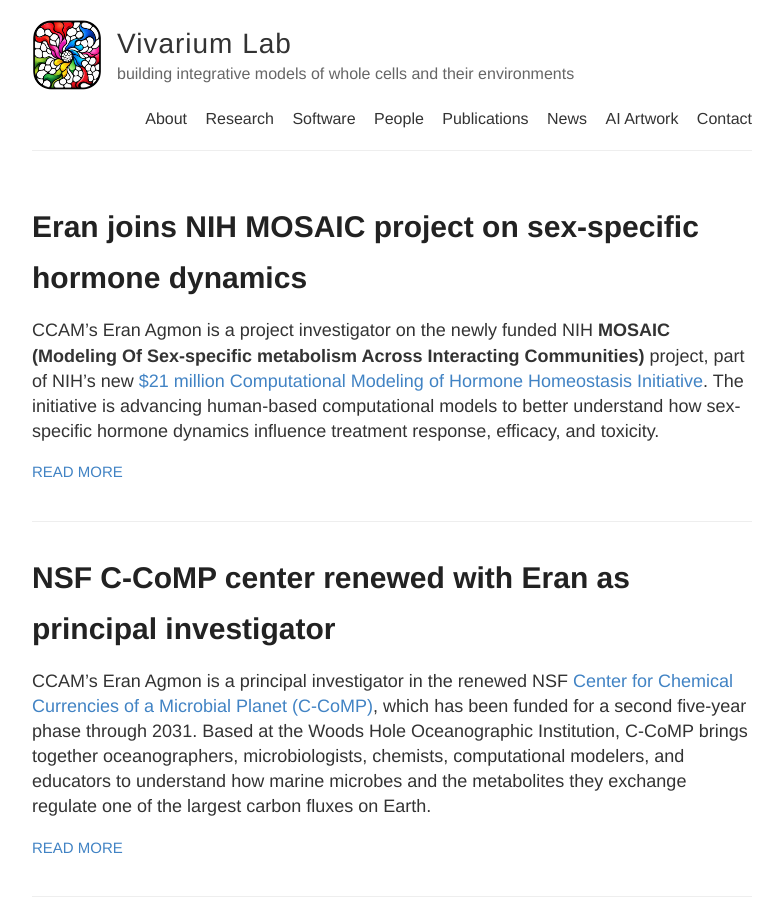
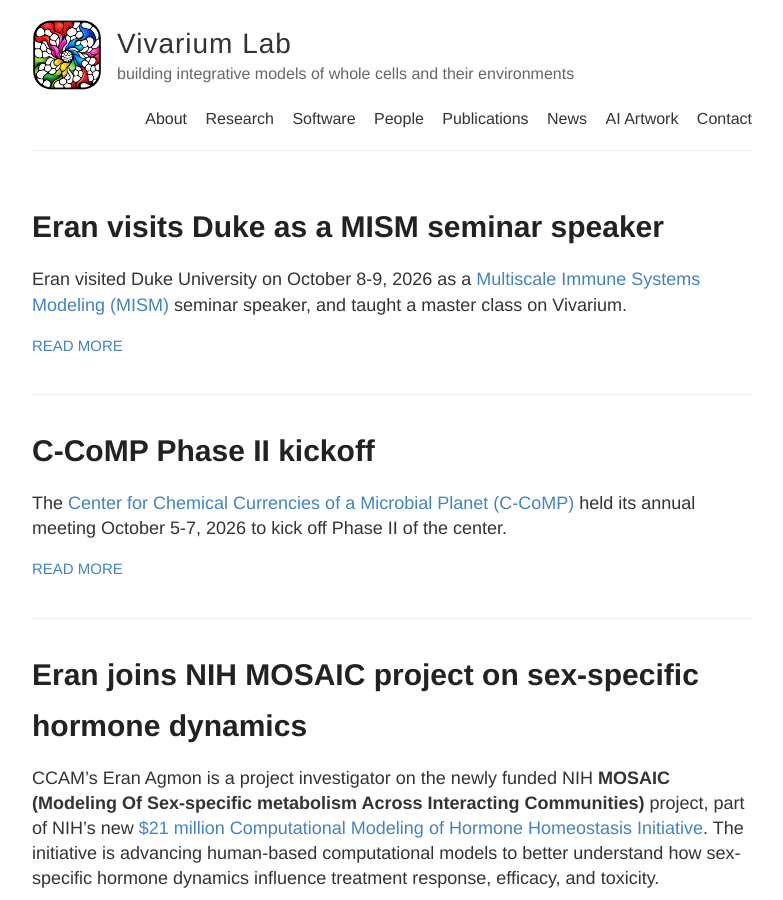
Before and after one commit to eagmon/eagmon.github.io, a Jekyll site: the page built from news.md, in a window 1280 px wide and 900 px high. Shown: the whole window, without its empty margins (248-1031 px from the left). Built offline with Jekyll 4.4.1, drawn with Linux system fonts in a browser that asks for light colours.

Commit message:
news: add C-CoMP Phase II and MISM/Duke posts; move Zingarella to alumni

```diff
--- /dev/null
+++ b/_posts/2026-10-05-CCoMP-phase-II.md
@@ -0,0 +1,8 @@
+---
+layout: post
+title: C-CoMP Phase II kickoff
+---
+
+The [Center for Chemical Currencies of a Microbial Planet (C-CoMP)](https://ccomp-stc.org) held its annual meeting October 5-7, 2026 to kick off Phase II of the center.
+
+As part of this next phase, our lab is building a multiscale simulation framework that connects biogeophysical models with microbial models across an ocean water column, integrating physical and chemical dynamics with microbial physiology and community interactions.
--- /dev/null
+++ b/_posts/2026-10-08-MISM-Duke-seminar.md
@@ -0,0 +1,8 @@
+---
+layout: post
+title: Eran visits Duke as a MISM seminar speaker
+---
+
+Eran visited Duke University on October 8-9, 2026 as a [Multiscale Immune Systems Modeling (MISM)](https://immunescale.org) seminar speaker, and taught a master class on Vivarium.
+
+MISM is setting up an open simulation ecosystem for immunology, and we look forward to exploring how the Vivarium and compositional systems biology approach can support multiscale immune modeling.
```
Also changed, not shown: people.md (+1 -7 lines).
